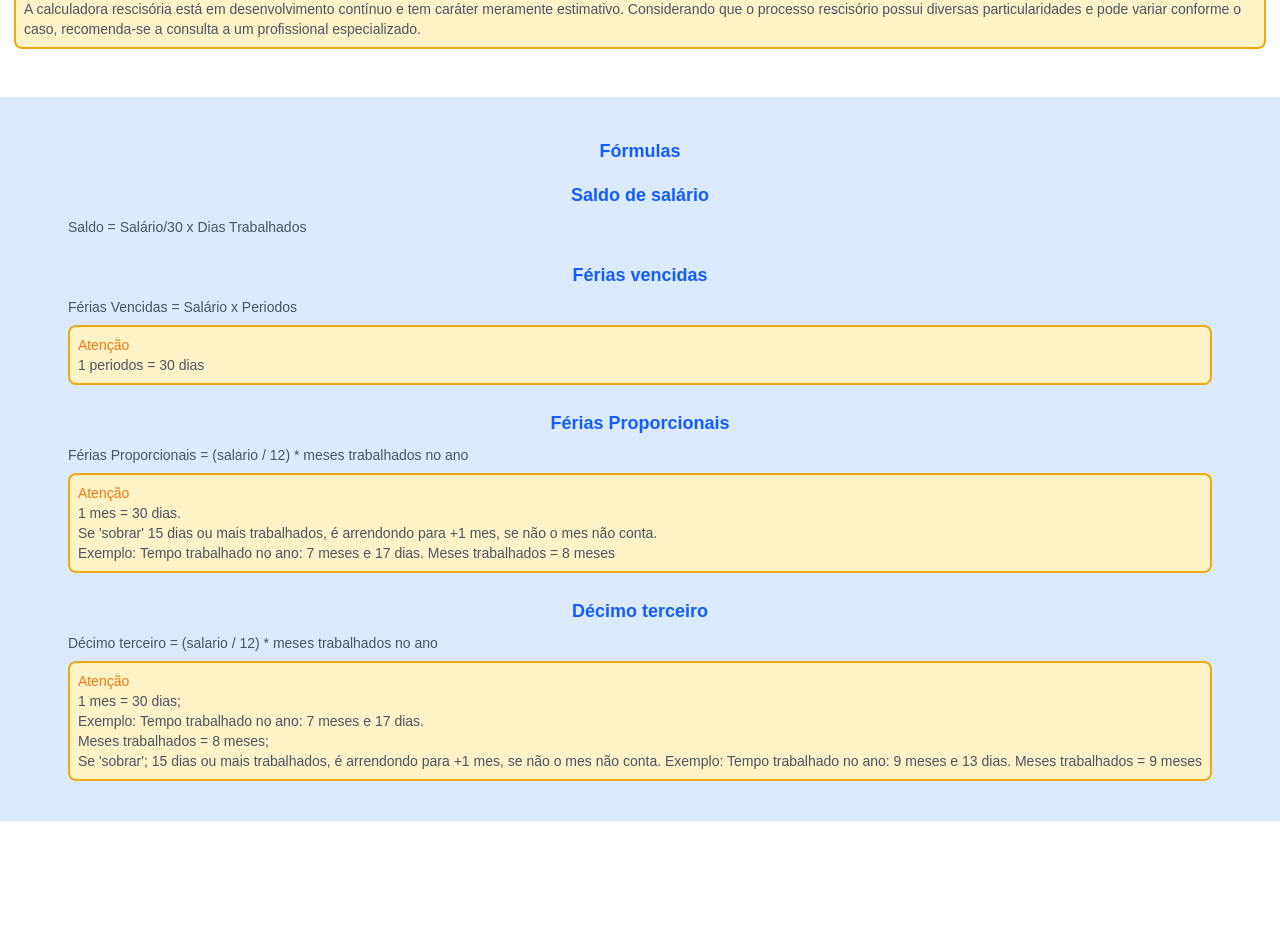
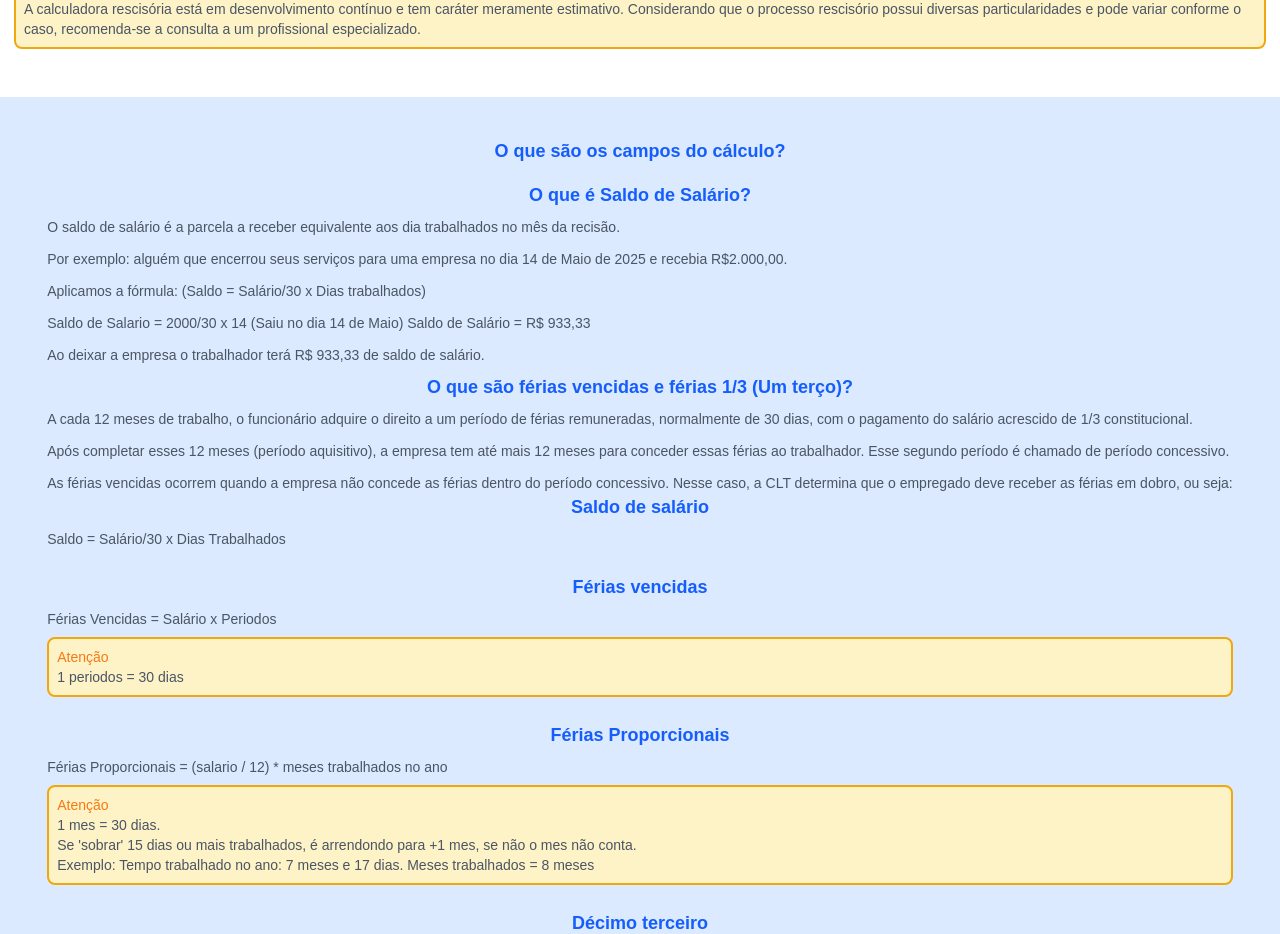
Before and after one commit to JeanCelin/calculadora-de-recisao, a Next.js app: page / in a window 1280 px wide. Shown: the part 820-1754 px from the top of the page. Before the commit the page ends 1641 px from the top, so only its background shows below. Built offline with nearby package versions, Linux system fonts and the light colour scheme.

Commit message:
fixed calc ferias vencidas

```diff
--- a/app/components/About.tsx
+++ b/app/components/About.tsx
@@ -23,7 +23,52 @@ export default function About() {
         </button>
       </header> */}
       <section>
-        <h2 className="title pb-4">Fórmulas</h2>
+        <h2 className="title pb-4">O que são os campos do cálculo?</h2>
+        <div className="flex flex-col gap-2">
+          <h3 className="title">O que é Saldo de Salário?</h3>
+          <div className="flex flex-col gap-3">
+            <p>
+              O saldo de salário é a parcela a receber equivalente aos dia
+              trabalhados no mês da recisão.
+            </p>
+            <p>
+              Por exemplo: alguém que encerrou seus serviços para uma empresa no
+              dia 14 de Maio de 2025 e recebia R$2.000,00.
+            </p>
+            <p>Aplicamos a fórmula: (Saldo = Salário/30 x Dias trabalhados)</p>
+            <p>
+              Saldo de Salario = 2000/30 x 14 (Saiu no dia 14 de Maio) Saldo de
+              Salário = R$ 933,33
+            </p>
+            <p>
+              Ao deixar a empresa o trabalhador terá R$ 933,33 de saldo de
+              salário.
+            </p>
+          </div>
+          <div className="flex flex-col gap-2">
+            <h3 className="title">
+              O que são férias vencidas e férias 1/3 (Um terço)?
+            </h3>
+            <div className="flex flex-col gap-3">
+              <p>
+                A cada 12 meses de trabalho, o funcionário adquire o direito a
+                um período de férias remuneradas, normalmente de 30 dias, com o
+                pagamento do salário acrescido de 1/3 constitucional.
+              </p>
+              <p>
+                Após completar esses 12 meses (período aquisitivo), a empresa
+                tem até mais 12 meses para conceder essas férias ao trabalhador.
+                Esse segundo período é chamado de período concessivo.
+              </p>
+              <p>
+                As férias vencidas ocorrem quando a empresa não concede as
+                férias dentro do período concessivo. Nesse caso, a CLT determina
+                que o empregado deve receber as férias em dobro, ou seja:
+              </p>
+            </div>
+          </div>
+        </div>
+
         <ol className="flex flex-col gap-6">
           <li>
             <Recipe
--- a/app/utils/ferias/calc-ferias-vencidas.tsx
+++ b/app/utils/ferias/calc-ferias-vencidas.tsx
@@ -11,12 +11,8 @@
 */
 export function calcferiasVencidas(salario: number, periodos: number = 0) {
   let feriasVencidas: number = 0
+  feriasVencidas = salario * (1 + periodos)
 
-  if(periodos == 1){
-    feriasVencidas = salario
-  } if (periodos > 1) {
-    feriasVencidas = salario * periodos
-  }
   return feriasVencidas
 
 
```
